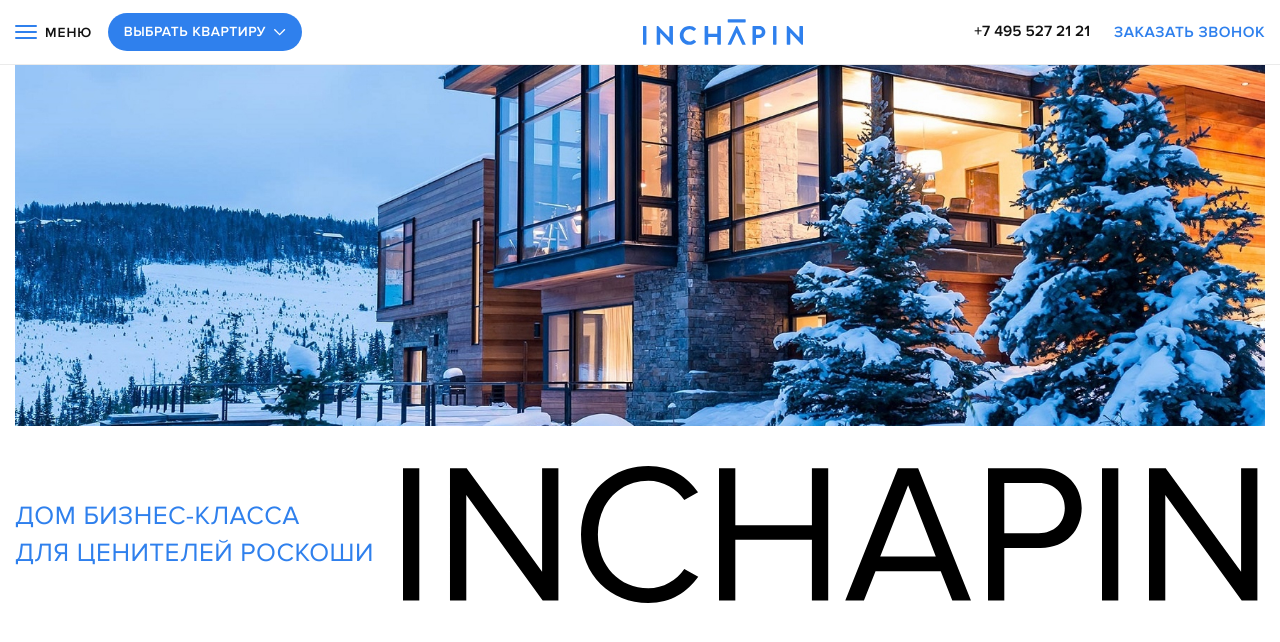
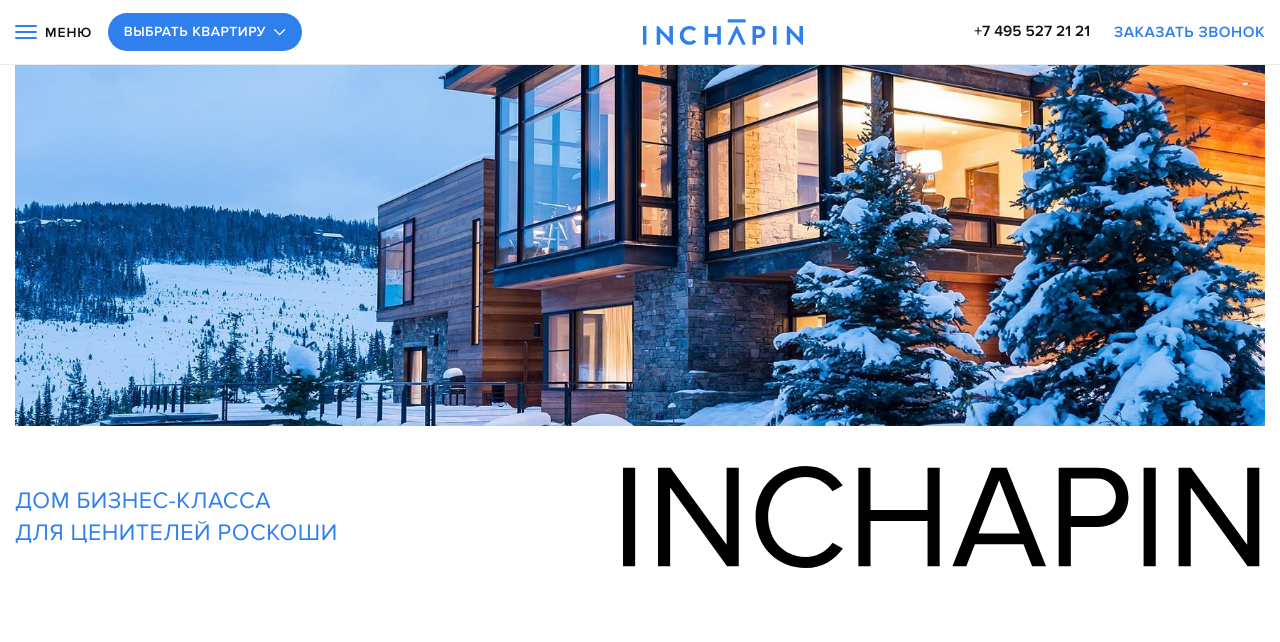
Before and after one commit to Pavel5284/landing-test, a Next.js app: page / in a window 1280 px wide. Shown: the top 642 px of the page. Built offline with nearby package versions, Linux system fonts and the light colour scheme.

Commit message:
feat: hero in progress

```diff
--- a/pagesModules/MainPageModules/HeroBlock/HeroBlock.module.scss
+++ b/pagesModules/MainPageModules/HeroBlock/HeroBlock.module.scss
@@ -1,32 +1,88 @@
 @use '@/common/variables' as *;
 @use '@/common/function' as func;
 
-.hero{
-
+.hero {
 }
 
-.wrapper{
+.wrapper {
   display: flex;
   flex-direction: column;
   gap: 40px;
 }
-.imageFull{
-  img{
+
+.imageFull {
+  img {
     width: 100%;
     height: auto;
   }
 }
 
-.bottom{
+.bottom {
   display: flex;
   flex-direction: row;
   align-items: center;
   justify-content: space-between;
   gap: 20px;
 }
-.text{
+
+.text {
   font-size: func.fluid(31, 26, 1920, 1440);
   font-weight: 400;
   color: $accent-color;
   line-height: 140%;
 }
+
+/* ─── Анимация SVG ─────────────────────────────────────────── */
+
+/*
+  Обёртка обрезает всё, что выходит за левый край.
+  Ширина совпадает с шириной SVG — при необходимости
+  замените на max-width + width: 100%.
+*/
+.svgWrapper {
+  overflow: hidden;
+  max-width: func.fluid(862, 554, 1920, 1024);
+}
+
+/*
+  Сам SVG (или Image / React-компонент) сдвинут влево
+  на 100% и возвращается в исходное положение.
+  Transform работает на GPU → нет paint-операций → нет дёрганья.
+*/
+.svg {
+  width: 100%;
+  height: auto;
+  display: block;
+  transform-origin: left center;
+  transform: translateX(-100%);
+  animation: svgReveal 3s ease-out forwards;
+
+  /* для @media (prefers-reduced-motion) отключаем анимацию */
+  @media (prefers-reduced-motion: reduce) {
+    transform: none;
+    animation: none;
+  }
+}
+
+@keyframes svgReveal {
+  from { transform: translateX(-100%); }
+  to   { transform: translateX(0); }
+}
+
+@media (max-width: 1440px) {
+  .text {
+    font-size: func.fluid(26, 19, 1440, 1024);
+  }
+}
+@media (max-width: 880px) {
+  .bottom {
+    flex-direction: column;
+    align-items: flex-start;
+  }
+  .text {
+    font-size: func.fluid(19, 13, 880, 360);
+  }
+  .svgWrapper {
+    max-width: 880px;
+  }
+}
--- a/pagesModules/MainPageModules/HeroBlock/HeroBlock.tsx
+++ b/pagesModules/MainPageModules/HeroBlock/HeroBlock.tsx
@@ -1,6 +1,7 @@
 import styles from './HeroBlock.module.scss';
 import Image from "next/image"
 import HeroImg from './img/HeroImg.webp'
+import LogoSvg from './img/INCHAPIN.svg'
 
 export const HeroBlock = () => {
     return (
@@ -17,24 +18,23 @@
                     </div>
 
                     <div className={styles.bottom}>
-                            <p className={styles.text}>
-                                ДOМ БИЗНЕС-КЛАССА
-                                <br/>
-                                ДЛЯ ЦЕНИТЕЛЕЙ РОСКОШИ
-                            </p>
-                            <svg className={styles.svg} width="862" height="137" viewBox="0 0 862 137" fill="none" xmlns="http://www.w3.org/2000/svg">
-                                <path d="M245.361 137C268.534 137 284.245 125.881 295.243 110.791L281.299 103.048C273.837 114.365 260.286 122.307 245.361 122.307C216.688 122.307 194.889 99.871 194.889 68.5C194.889 36.9304 216.688 14.6928 245.361 14.6928C260.286 14.6928 273.837 22.8333 281.299 33.9522L295.046 26.2087C284.638 11.3174 268.534 0 245.361 0C207.654 0 178 27.7971 178 68.5C178 109.203 207.654 137 245.361 137Z" fill="currentColor"/>
-                                <path d="M425.209 134.617V2.18359H408.909V59.1676H332.318V2.18359H316.018V134.617H332.318V73.8604H408.909V134.617H425.209Z" fill="currentColor"/>
-                                <path d="M567.964 134.617L515.136 2.18359H494.908L442.277 134.617H460.933L472.52 105.232H537.721L549.307 134.617H567.964ZM532.811 90.5386H477.233L505.12 19.2589L532.811 90.5386Z" fill="currentColor"/>
-                                <path d="M601.3 134.617V82.001H637.631C663.554 82.001 678.676 63.7343 678.676 42.0923C678.676 20.4502 663.947 2.18359 637.631 2.18359H585V134.617H601.3ZM635.667 67.3082H601.3V16.8763H635.667C651.182 16.8763 661.787 27.201 661.787 42.0923C661.787 56.9836 651.182 67.3082 635.667 67.3082Z" fill="currentColor"/>
-                                <path d="M16.3 134.617V2.18359H0V134.617H16.3Z" fill="currentColor"/>
-                                <path d="M155.391 134.617V2.18359H139.091V105.629L63.6793 2.18359H46.9863V134.617H63.2863V28.9879L139.68 134.617H155.391Z" fill="currentColor"/>
-                                <path d="M715.3 134.617V2.18359H699V134.617H715.3Z" fill="currentColor"/>
-                                <path d="M854.391 134.617V2.18359H838.091V105.629L762.679 2.18359H745.986V134.617H762.286V28.9879L838.68 134.617H854.391Z" fill="currentColor"/>
-                            </svg>
+                        <p className={styles.text}>
+                            ДOМ БИЗНЕС-КЛАССА
+                            <br/>
+                            ДЛЯ ЦЕНИТЕЛЕЙ РОСКОШИ
+                        </p>
+
+                        <div className={styles.svgWrapper}>
+                            <Image
+                                className={styles.svg}
+                                src={LogoSvg}
+                                alt="Logo"
+                                width={862}
+                                height={137}
+                            />
+                        </div>
                     </div>
                 </div>
-
             </div>
         </section>
     );
```
